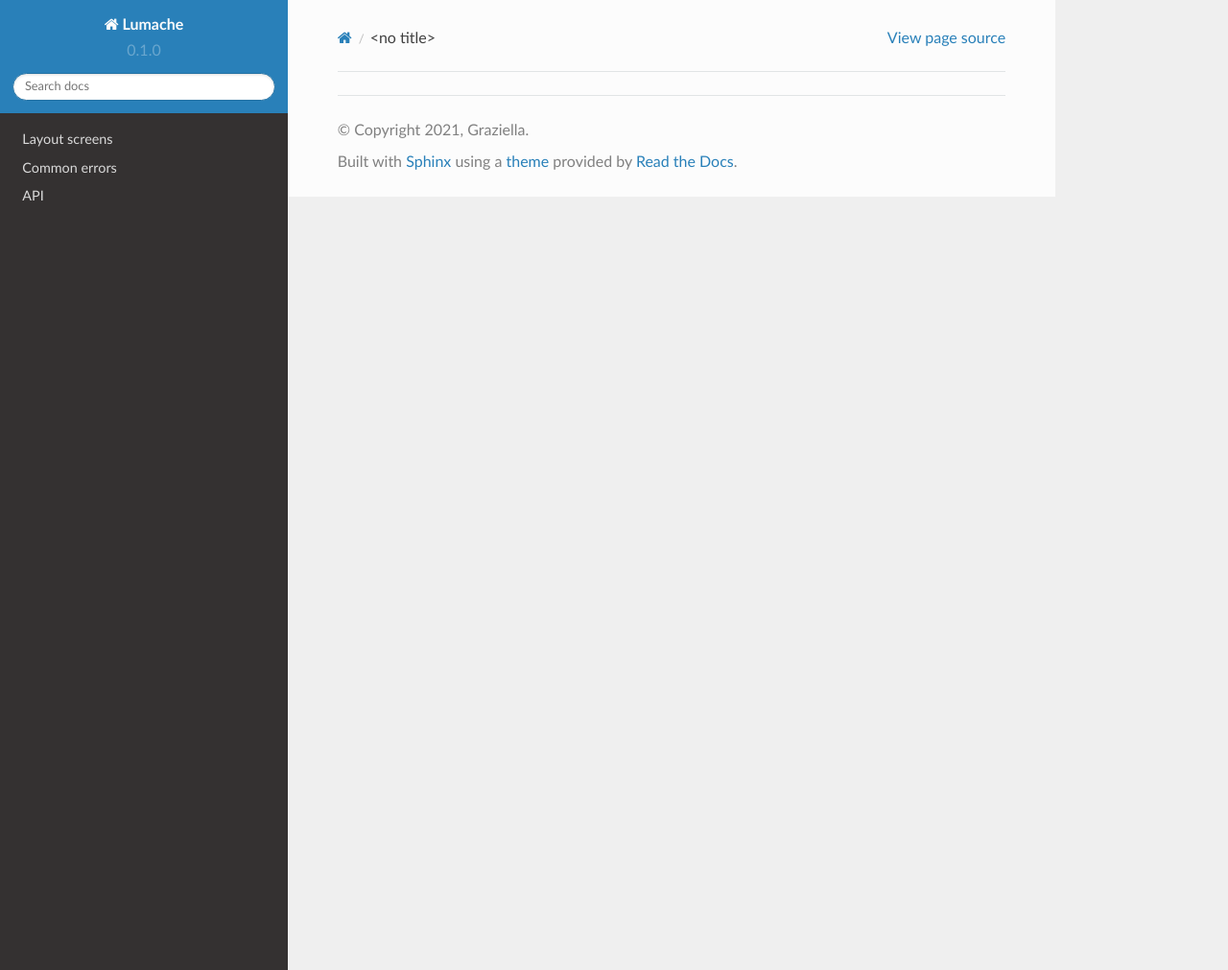
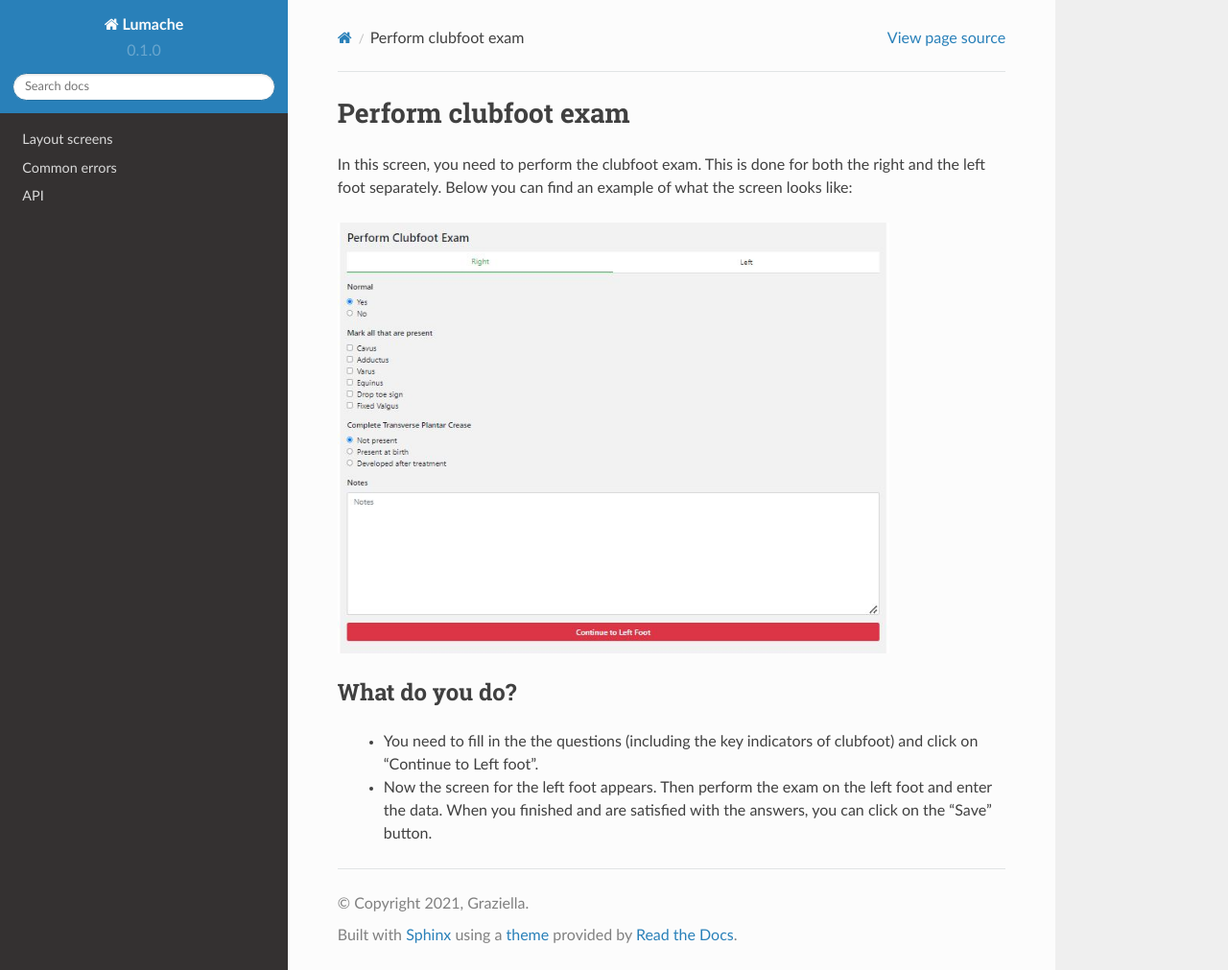
Before and after one commit to SWijnands01/PCN, a Sphinx documentation site: the page built from docs/source/ClubfootExam.rst, in a window 1280 px wide and 1011 px high. Shown: the whole window at 96% size. Built offline with Sphinx 7.4.7 and the Read the Docs theme 2.0.0, drawn with Linux system fonts in a browser that asks for light colours; pages that are not in the unit, such as notebooks, are missing from menus.

Commit message:
Update ClubfootExam.rst

```diff
--- a/docs/source/ClubfootExam.rst
+++ b/docs/source/ClubfootExam.rst
@@ -1,6 +1,17 @@
-#####
-Perform the clubfoot exam
-####
+#######
+Perform clubfoot exam
+#######
+
+In this screen, you need to perform the clubfoot exam. This is done for both the right and the left foot separately. Below you can find an example of what the screen looks like:
 
 
-.. image::
+.. image:: images/ClubfootExam.JPG
+   :scale: 80 %
+
+----
+What do you do?
+----
+
+   - You need to fill in the the questions (including the key indicators of clubfoot) and click on “Continue to Left foot”.
+
+   -	Now the screen for the left foot appears. Then perform the exam on the left foot and enter the data. When you finished and are satisfied with the answers, you can click on the “Save” button.
```
